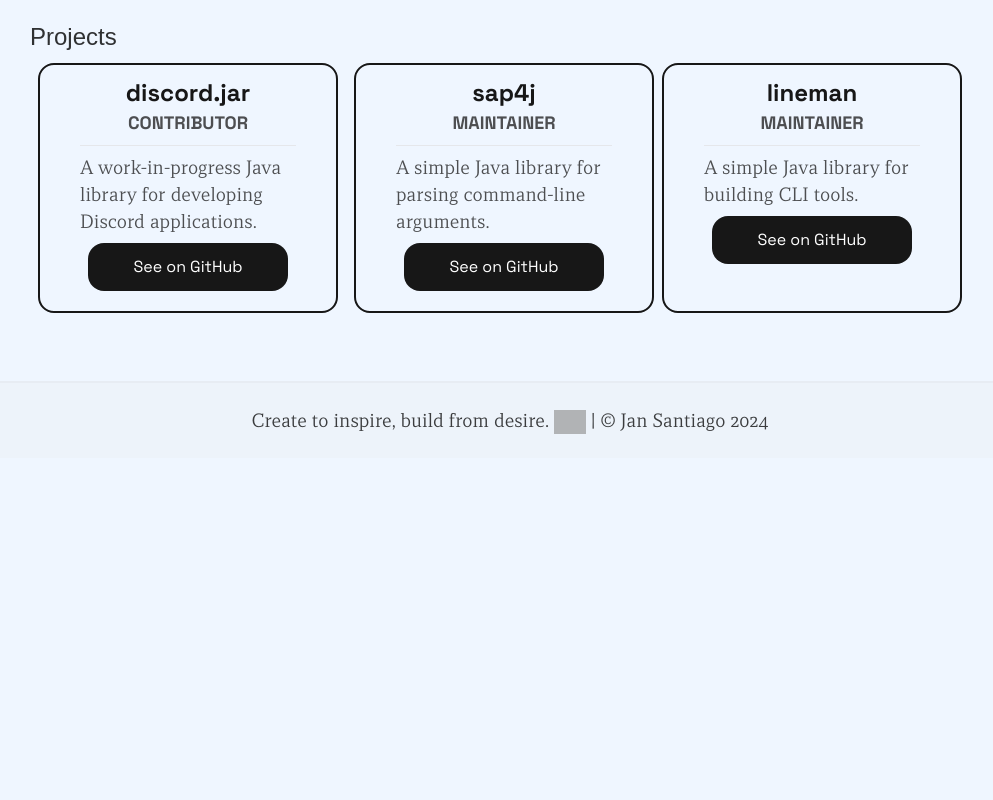
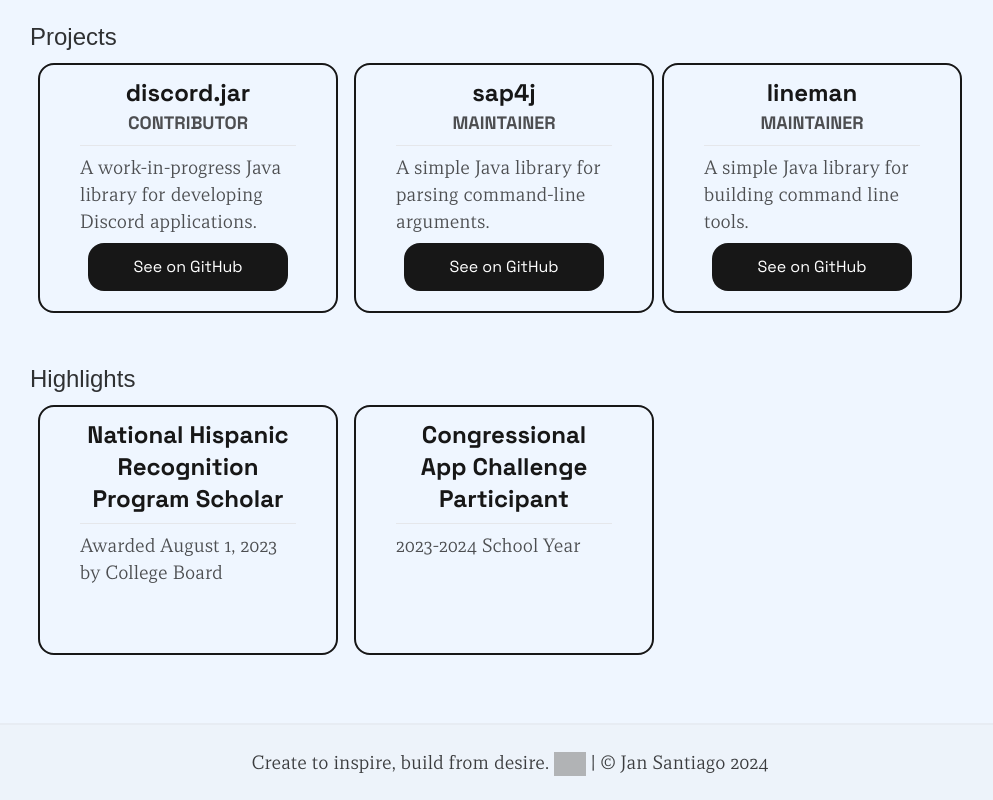
Before and after one commit to blueysh/www, a Next.js app: page / in a window 1280 px wide. Shown: the part 731-1531 px from the top of the page, without its empty margins (130-1123 px from the left). Before the commit the page ends 1189 px from the top, so only its background shows below. Built offline with nearby package versions, Linux system fonts and the light colour scheme; no server answers; grey boxes are pictures that could not be loaded; a web font is replaced by a local one.

Commit message:
feat: add highlights section

```diff
--- a/src/pages/index.tsx
+++ b/src/pages/index.tsx
@@ -75,6 +75,7 @@
           </a>
         </p>
       </section>
+
       <section className="p-5">
         <h3>Projects</h3>
         <div className="flex flex-row space-x-2 overflow-x-scroll">
@@ -120,7 +121,7 @@
             </h5>
             <hr className="my-2" />
             <p className="my-auto">
-              A simple Java library for building CLI tools.
+              A simple Java library for building command line tools.
             </p>
             <PrimaryButton
               onClick={() =>
@@ -132,6 +133,26 @@
           </Card>
         </div>
       </section>
+
+      <section className="p-5">
+        <h3>Highlights</h3>
+        <div className="flex flex-row space-x-2 overflow-x-scroll">
+          <Card>
+            <h5 className="text-center text-2xl">
+              National Hispanic Recognition Program Scholar
+            </h5>
+            <hr className="my-2" />
+            <p className="my-auto">Awarded August 1, 2023 by College Board</p>
+          </Card>
+          <Card>
+            <h5 className="text-center text-2xl">
+              Congressional App Challenge Participant
+            </h5>
+            <hr className="my-2" />
+            <p className="my-auto">2023-2024 School Year</p>
+          </Card>
+        </div>
+      </section>
     </main>
   );
 }
```
